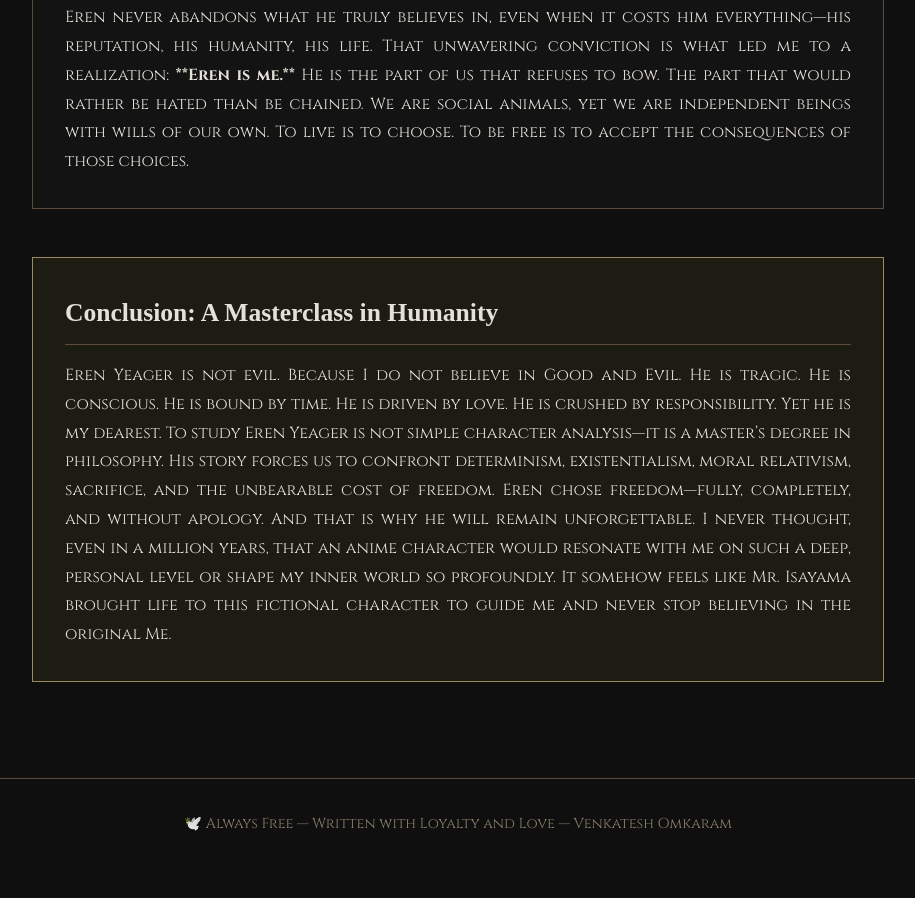
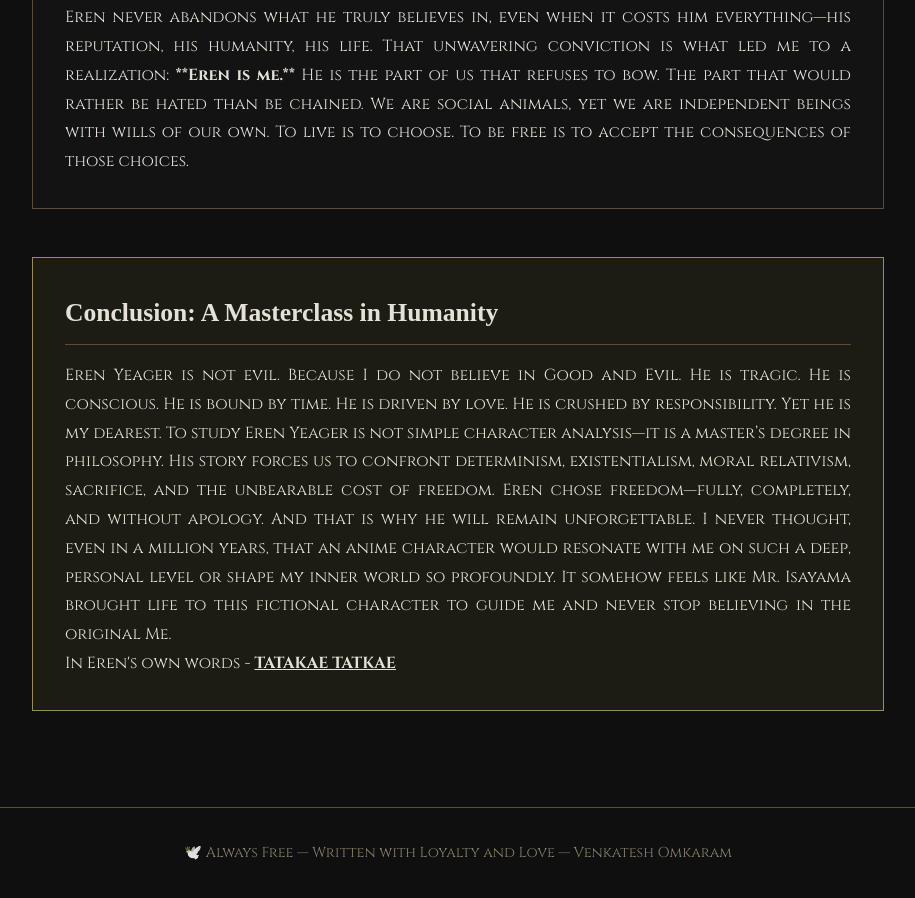
Before and after one commit to omkarium/vyasa, a plain HTML site: page Eren Yeager/index.html in a window 1280 px wide. Shown: the part 3161-4059 px from the top of the page, without its empty margins (182-1097 px from the left). Before the commit the page ends 4030 px from the top, so only its background shows below. Drawn offline with Linux system fonts and the light colour scheme; a web font is replaced by a local one.

Commit message:
Update index.html

```diff
--- a/Eren Yeager/index.html
+++ b/Eren Yeager/index.html
@@ -130,7 +130,8 @@ To study Eren Yeager is not simple character analysis—it is a master’s degre
 Eren chose freedom—fully, completely, and without apology.
 And that is why he will remain unforgettable.
 I never thought, even in a million years, that an anime character would resonate with me on such a deep, personal level or shape my inner world so profoundly. It somehow feels like Mr. Isayama brought life to this fictional character to guide me and never stop believing in the original Me.
- </p>
+      </p>
+      <p>In Eren's own words - <b><u>TATAKAE TATKAE</u></b></p>
 
 
     </section>
```
